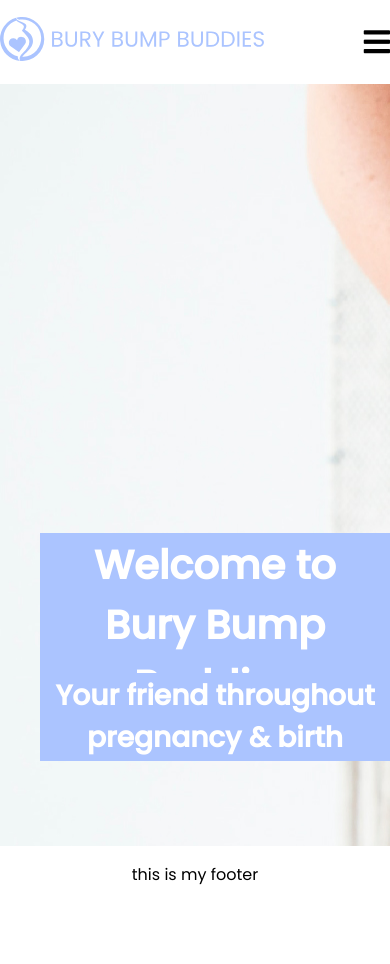
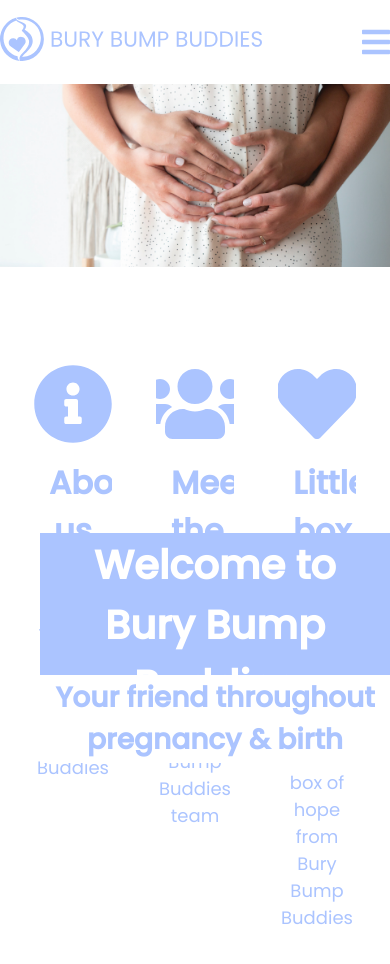
Before and after one commit to jbram-js/baby-bump, a React app: page / in a window 390 px wide. Shown: the top 964 px of the page. Before the commit the page ends 903 px from the top, so only its background shows below. Built offline with nearby package versions, Linux system fonts and the light colour scheme; some packages are replaced by stand-ins of ours.

Commit message:
landing page compelete styling, not responsive

```diff
--- a/package.json
+++ b/package.json
@@ -4,7 +4,8 @@
   "private": true,
   "dependencies": {
     "@fortawesome/fontawesome-free": "^5.15.2",
-    "@fortawesome/free-solid-svg-icons": "^5.15.2",
+    "@fortawesome/fontawesome-svg-core": "^1.2.35",
+    "@fortawesome/free-solid-svg-icons": "^5.15.3",
     "@fortawesome/react-fontawesome": "^0.1.14",
     "@testing-library/jest-dom": "^5.11.9",
     "@testing-library/react": "^11.2.5",
--- a/src/components/Landing.js
+++ b/src/components/Landing.js
@@ -1,11 +1,72 @@
 import React from "react";
+import {Link} from "react-router-dom";
+import landing from "../resources/landing.jpg";
+import {FontAwesomeIcon} from "@fortawesome/react-fontawesome";
+import {
+  faInfoCircle,
+  faUsers,
+  faHeart,
+  faLaptop,
+} from "@fortawesome/free-solid-svg-icons";
 import "../styles/Landing.css";
 
 const Landing = () => {
   return (
     <div className="landing">
-      <h1 className="landing-h1">Welcome to Bury Bump Buddies</h1>
-      <h3 className="landing-h3">Your friend throughout pregnancy & birth</h3>
+      <img src={landing} className="landing-image" />
+      <div className="landing-headings">
+        <h1 className="landing-h1">Welcome to Bury Bump Buddies</h1>
+        <h3 className="landing-h3">Your friend throughout pregnancy & birth</h3>
+      </div>
+      <div className="landing-cards">
+        <div class="landing-card">
+          <Link to="/about" className="landing-link">
+            <div class="card-description">
+              <FontAwesomeIcon icon={faInfoCircle} className="landing-icon" />
+              <span class="landing-card-description-text">About us</span>
+              <span class="landing-card-details">
+                Click here to find out more about Bury Bump Buddies
+              </span>
+            </div>
+          </Link>
+        </div>
+        <div class="landing-card">
+          <Link to="/our-team" className="landing-link">
+            <div class="card-description">
+              <FontAwesomeIcon icon={faUsers} className="landing-icon" />
+              <span class="landing-card-description-text">Meet the team</span>
+              <span class="landing-card-details">
+                Click here to meet the Bury Bump Buddies team
+              </span>
+            </div>
+          </Link>
+        </div>
+        <div class="landing-card">
+          <Link to="/little-box-of-hope" className="landing-link">
+            <div class="card-description">
+              <FontAwesomeIcon icon={faHeart} className="landing-icon" />
+              <span class="landing-card-description-text">
+                Little box of hope
+              </span>
+              <span class="landing-card-details">
+                Click here to request a little box of hope from Bury Bump
+                Buddies
+              </span>
+            </div>
+          </Link>
+        </div>
+        <div class="landing-card">
+          <Link to="/contact" className="landing-link">
+            <div class="card-description">
+              <FontAwesomeIcon icon={faLaptop} className="landing-icon" />
+              <span class="landing-card-description-text">Contact us</span>
+              <span class="landing-card-details">
+                Click here to get in touch with Bury Bump Buddies
+              </span>
+            </div>
+          </Link>
+        </div>
+      </div>
     </div>
   );
 };
--- a/src/components/NavBar.js
+++ b/src/components/NavBar.js
@@ -1,5 +1,7 @@
 import React, {useState} from "react";
 import {Link} from "react-router-dom";
+import {FontAwesomeIcon} from "@fortawesome/react-fontawesome";
+import {faBars} from "@fortawesome/free-solid-svg-icons";
 import logo from "../resources/BBB-logo.svg";
 import "../styles/NavBar.css";
 
@@ -48,7 +50,11 @@
             </Link>
           </li>
         </ul>
-        <i onClick={showSidebar} className="fas fa-bars burger"></i>
+        <FontAwesomeIcon
+          icon={faBars}
+          onClick={showSidebar}
+          className="nav-icon"
+        />
       </nav>
     </div>
   );
--- a/src/styles/Landing.css
+++ b/src/styles/Landing.css
@@ -1,9 +1,7 @@
-.landing {
-  background-image: url(../resources/landing.jpg);
+.landing-image {
   width: 100vw;
-  height: 89vh;
-  background-repeat: no-repeat;
-  padding-top: 10px;
+  height: auto;
+  padding-top: -10px;
 }
 
 .landing-h1 {
@@ -18,10 +16,72 @@
 
 .landing-h3 {
   position: absolute;
-  bottom: 55px;
+  bottom: 53px;
   left: 40px;
   font-size: 28px;
-  background-color: #abc4ff;
-  color: #fff;
+  background-color: #fff;
+  color: #abc4ff;
   padding: 2px 8px 2px 8px;
 }
+
+.landing-cards {
+  display: flex;
+  flex-direction: row;
+  flex-wrap: wrap;
+  justify-content: space-evenly;
+  padding-top: 50px;
+}
+
+.landing-link {
+  text-decoration: none;
+}
+
+.landing-card {
+  display: flex;
+  flex-direction: column;
+  background-color: #fff;
+  border-radius: 25px;
+  margin: 10px;
+  width: 20%;
+  overflow: hidden;
+}
+
+.landing-card:hover {
+  box-shadow: 0 2px 15px #edf2fb;
+  z-index: 2;
+  position: relative;
+}
+
+.landing-icon {
+  font-size: 80px;
+  padding: 15px;
+  color: #abc4ff;
+}
+
+.card-description {
+  display: flex;
+  flex-direction: column;
+  justify-content: center;
+  align-items: center;
+  background-color: #fff;
+
+  padding: 15px 0;
+}
+
+.landing-card-description-text {
+  color: #abc4ff;
+  font-size: 32px;
+  font-weight: 600;
+  text-align: center;
+  max-width: calc(100% - 30px);
+  padding-bottom: 5px;
+}
+
+.landing-card-details {
+  text-align: center;
+  background-color: #fff;
+  color: #abc4ff;
+  font-size: 18px;
+  padding: 5px 15px;
+  margin-bottom: 10px;
+}
--- a/src/styles/NavBar.css
+++ b/src/styles/NavBar.css
@@ -41,6 +41,10 @@
   font-size: 18px;
 }
 
+.nav-icon {
+  display: none;
+}
+
 nav .burger {
   font-size: 30px;
   display: none;
@@ -48,8 +52,10 @@
 }
 
 @media all and (max-width: 768px) {
-  nav .burger {
-    display: block;
+  .nav-icon {
+    display: inherit;
+    color: #abc4ff;
+    font-size: 32px;
   }
 
   nav .nav-link {
@@ -58,10 +64,10 @@
     top: -16px;
     left: 0;
     height: 100vh;
-    background: #d7e3fc;
+    background: #edf2fb;
     width: 50%;
     transform: translateX(-500px);
-    transition: 0.5s ease-in-out;
+    transition: 0.3s ease-in-out;
   }
 
   nav .nav-link li:first-of-type {
--- a/src/styles/Team.css
+++ b/src/styles/Team.css
@@ -9,7 +9,8 @@
 .team-card {
   display: flex;
   flex-direction: column;
-  border: 2px solid #cad0d2;
+  background-color: #fff;
+  border: 2px solid #abc4ff;
   border-radius: 10px;
   margin: 10px;
   width: 25%;
@@ -19,7 +20,6 @@
 .card-image {
   max-width: 25vw;
   max-height: auto;
-  border-bottom: 2px solid #d7dbdd;
 }
 
 .card-description {
@@ -27,11 +27,12 @@
   flex-direction: column;
   justify-content: center;
   align-items: center;
+  background-color: #fff;
   padding: 15px 0;
 }
 
 .card-description-text {
-  color: #57727c;
+  color: #abc4ff;
   font-size: 16px;
   font-weight: 600;
   text-align: center;
@@ -40,9 +41,9 @@
 
 .card-details {
   text-align: center;
-  color: #57727c;
+  background-color: #abc4ff;
+  color: #fff;
   font-size: 14px;
   padding: 5px 15px;
-  border-top: 2px solid #d7dbdd;
-  background-color: #eef3f5;
+  border-top: 2px solid #abc4ff;
 }
```
Also changed, not shown: src/resources/landing123.jpg (deleted), 1 other file.
